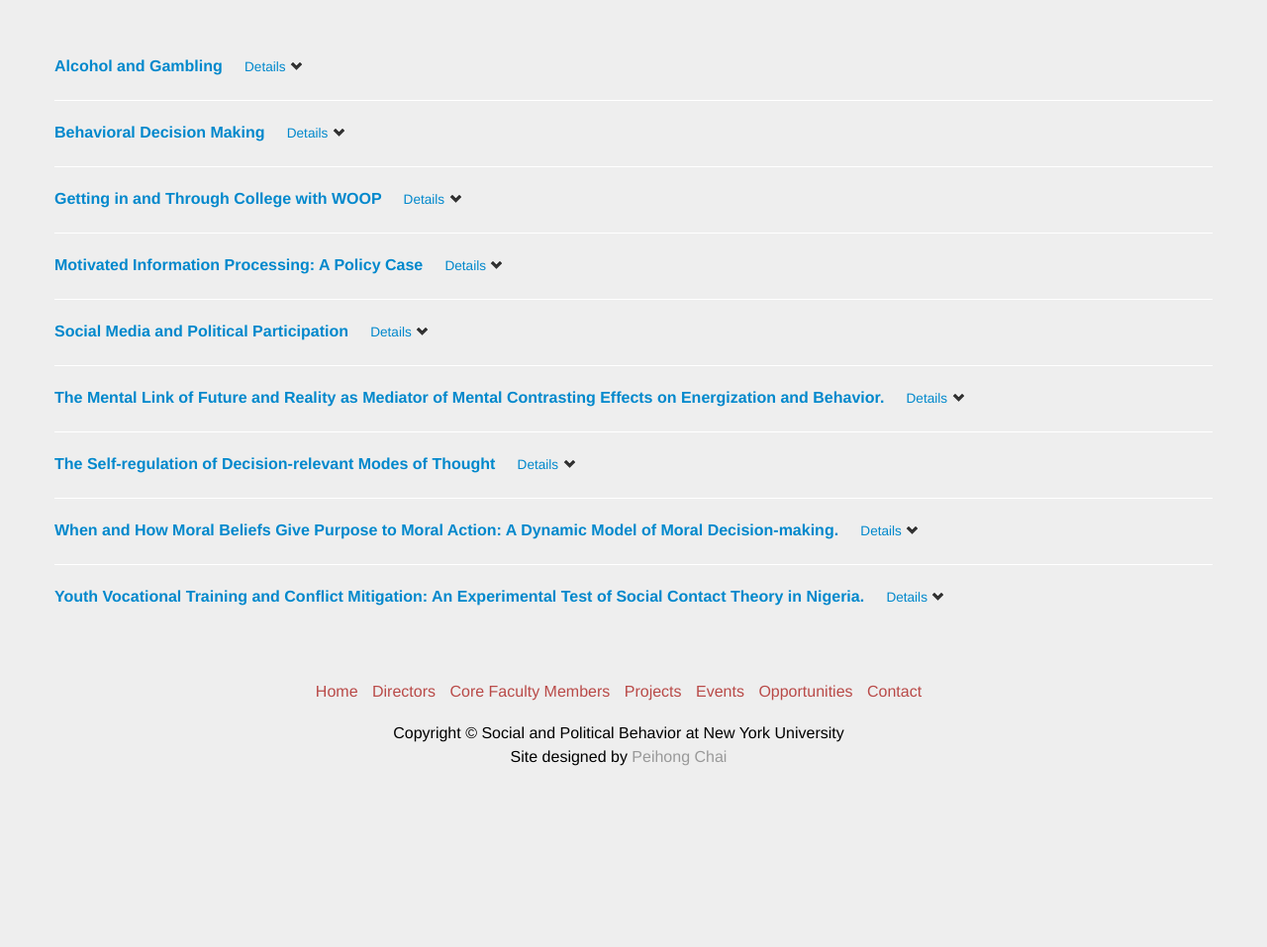
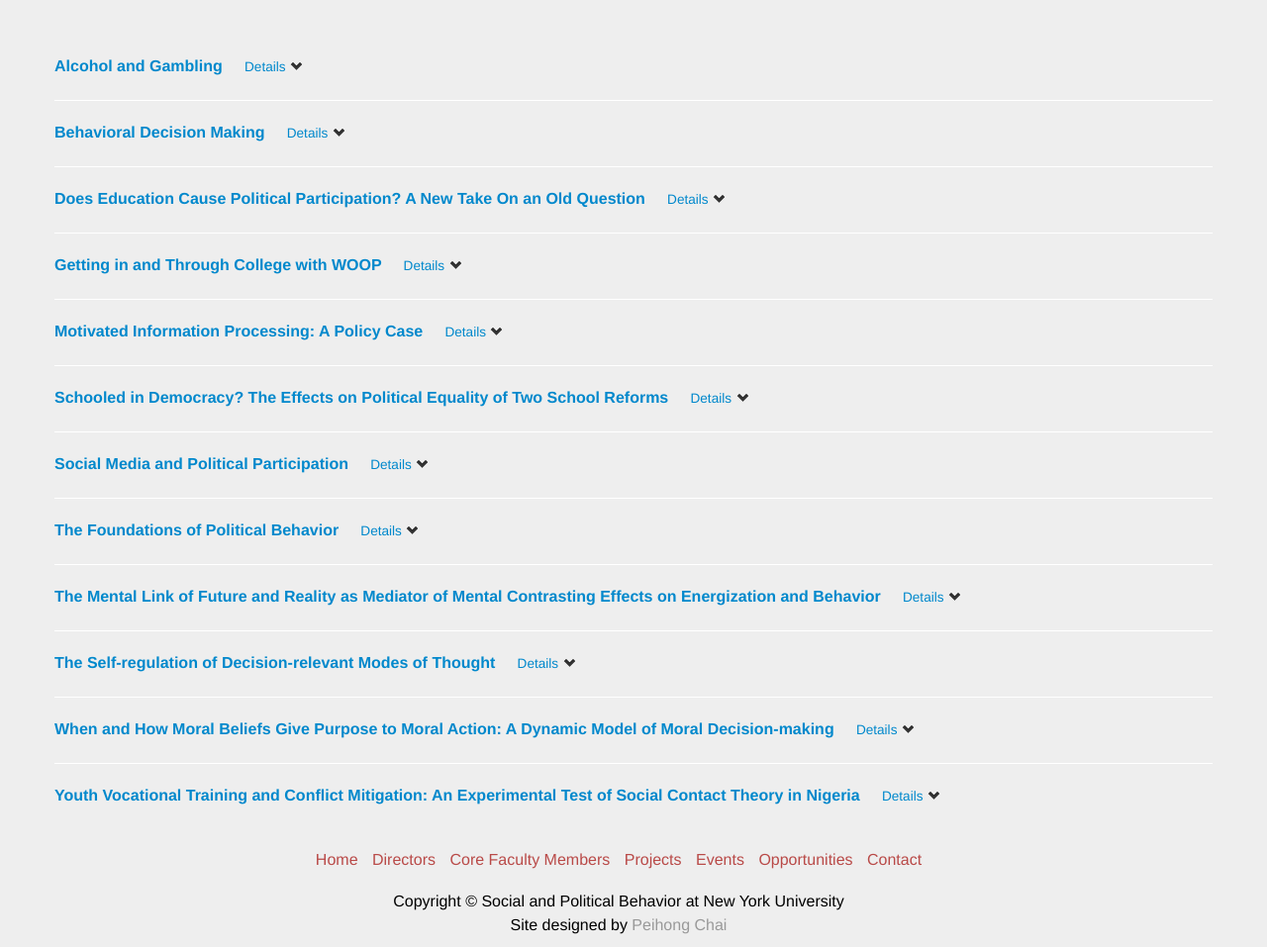
Before and after one commit to SMAPPNYU/Center-Website, a plain HTML site: page projects.html in a window 1280 px wide. Shown: the part 133-1090 px from the top of the page at 99% size. Before the commit the page ends 920 px from the top, so only its background shows below. Drawn offline with nearby package versions, Linux system fonts and the light colour scheme.

Commit message:
Finished All the updates

```diff
--- a/projects.html
+++ b/projects.html
@@ -58,7 +58,7 @@
           <i class="icon-chevron-down"></i>
         </a>
         <div id="project8" class="collapse row-fluid">
-          <br><br>
+          <h5>Description</h5>
           <p>
             Acute alcohol intake and its effects on risk perception in gambling situations are analyzed.
           </p>
@@ -75,13 +75,46 @@
           <i class="icon-chevron-down"></i>
         </a>
         <div id="project5" class="collapse row-fluid">
-          <br><br>
+          <h5>Description</h5>
           <p>
             An established self-regulation strategy (i.e., mental contrasting with implementation intentions; summary by Oettingen, 2012) is used to instigate either slow (reflective) or fast (reflexive) decision making. It is then assessed for what type of decision problems one or the other style of making decisions is more conducive to arrive at selfish or fair decision outcomes.
           </p>
           <h5>Principal Investigators:</h5>
           Peter Gollwitzer <br>
           <h5>Funding Source:</h5> German Research Foundation
+        </div>
+        <hr>
+        <a data-toggle="collapse"  href="#project12">
+          <strong>Does Education Cause Political Participation? A New Take On an Old Question
+          </strong>
+          &nbsp;&nbsp;&nbsp;
+          <small>Details</small>
+          <i class="icon-chevron-down"></i>
+        </a>
+        <div id="project12" class="collapse row-fluid">
+          <h5>Description</h5>
+          <p>
+            Why are some people more politically engaged and interested than others? This is one
+            of the classic questions within political science. It has long been argued that education is
+            crucial for explaining individual differences in political engagement. Recently, however,
+            questions have been raised whether the well-established relationship between education
+            and political engagement in whole or in part is explained by underlying factors that cause
+            both the level of education and the willingness of individuals to exercise their rights as
+            citizens. The problem with much of the previous research in this area is that it is based
+            on research designs and methods unable to clearly establish whether the relationship
+            between education and political participation is indeed causal.
+
+            This project utilizes Swedish registry data to examine the relationship between education
+            and political participation using two different methods. First, we will use the natural
+            experiment based on Swedish school reforms. Second, we will use a twin design where
+            we study the differences in education and political participation within twin pairs.
+          </p>
+          <h5>Principal Investigators:</h5>
+          Chris Dawes<br>
+          Sven Oskarsson<br>
+          Karl-Oskar Lindgren<br>
+          David Cesarini<br>
+          <h5>Funding Source:</h5> Swedish Research Council (2013-2016)
         </div>
         <hr>
         <a data-toggle="collapse"  href="#project7">
@@ -92,7 +125,7 @@
           <i class="icon-chevron-down"></i>
         </a>
         <div id="project7" class="collapse row-fluid">
-          <br><br>
+          <h5>Description</h5>
           <p>
             The self-regulation strategy of mental contrasting with implementation intentions (MCII) is provided to high school students of disadvantaged background to facilitate the transition to college.
           </p>
@@ -110,8 +143,7 @@
         </a>
         <div id="project1" class="collapse row-fluid">
           <p>
-            <br>
-            <br>
+          <h5>Description</h5>
             Why do people so often hold tight to their political attitudes, even in the face of contradictory evidence? This project focuses on the ways in which our goals and desires can shape how we evaluate, remember, and experience politically relevant information. Several policy issues in the United States today are highly contentious. Disagreement at times centers not on how best to tackle the problem, but on whether the problem exists. This project draws from several literatures to hypothesize that the motivation to protect the economic system in the United States may impact the way that individuals process information about policy issues. <br><br>
 
             System Justification Theory posits that individuals are motivated to defend, bolster, and justify the socioeconomic and political arrangements in which they live. This motivation is stronger in some people than others and can also be affected by situational factors. System justification is often beneficial in the short term, in that it alleviates the anxiety, uncertainty, and fear elicited by threats to the status quo. However, in the long term system justification can interfere with intentions or active attempts to correct system-level problems. Recent empirical evidence indicates that, to the extent that policy initiatives are seen as threatening to our economic competitiveness, individuals may be motivated to deny problems in order to maintain the societal status quo. This research has also demonstrated that ideological differences in policy attitudes between those who identify as partisans are at least partially due to individual differences in system justification motivation. <br><br>
@@ -125,9 +157,45 @@
           John T. Jost (Psychology and Politics)<br>
           <h5>Funding Source:</h5> National Science Foundation Award # SES-1226944
         </div>
+        <hr>
+        <a data-toggle="collapse"  href="#project11">
+          <strong>Schooled in Democracy? The Effects on Political Equality of Two School Reforms
+          </strong>
+          &nbsp;&nbsp;&nbsp;
+          <small>Details</small>
+          <i class="icon-chevron-down"></i>
+        </a>
+        <div id="project11" class="collapse row-fluid">
+          <h5>Description</h5>
+          <p>
+            Promoting young peoples’ ability to think and act democratically has been a key
+            objective of the Swedish education policy throughout the postwar period. During
+            this period the Swedish education policy was also marked by a clear ideal of social
+            equality. The argument that equal access to education for children from different social
+            backgrounds should generate equal opportunities later in life has been central to many
+            of the educational reforms that have been implemented over the last century. Much of
+            the research into the effects of educational reforms has focused on how changes in the
+            education system have affected social equality in various aspects such as recruitment to
+            higher education, occupation, and income. However, there is only limited research on
+            how school reforms have impacted political equality in society.<br><br>
 
+            This project aims to fill the knowledge gap that exists about the effects of different
+            educational reforms on political equality. We will study the extent to which two of
+            major education reforms in Sweden, the compulsory school reform in 1962 and the high
+            school reform in 1991, helped to reduce the differences in political participation between
+            individuals with different social backgrounds. This will be done with both statistical
+            analysis based on the unique Swedish registry data and qualitative interviews with
+            individuals who were subject to these reforms.
+          </p>
+          <h5>Principal Investigators:</h5>
+          Chris Dawes<br>
+          Sven Oskarsson<br>
+          Karl-Oskar Lindgren<br>
+          David Cesarini<br>
+          Josefina Erikson<br>
+          <h5>Funding Source:</h5> Swedish Research Council (2013-2017)
+        </div>
         <hr>
-
         <a data-toggle="collapse"  href="#project2">
           <strong>Social Media and Political Participation</strong>
           &nbsp;&nbsp;&nbsp;
@@ -135,7 +203,7 @@
           <i class="icon-chevron-down"></i>
         </a>
         <div id="project2" class="collapse row-fluid">
-          <br><br>
+          <h5>Description</h5>
           The SMaPP team is working on an interdisciplinary research project that has been funded by the NYU
           Research Investment Fund and the INSPIRE program of the National Science Foundation. The project is
           entitled “Computer Learning of Dynamical Systems to Investigate Cognitive and
@@ -171,15 +239,42 @@
           <h5>Funding Source:</h5> National Science Foundation Award # SES-1248055
         </div>
         <hr>
+        <a data-toggle="collapse"  href="#project10">
+          <strong>The Foundations of Political Behavior
+          </strong>
+          &nbsp;&nbsp;&nbsp;
+          <small>Details</small>
+          <i class="icon-chevron-down"></i>
+        </a>
+        <div id="project10" class="collapse row-fluid">
+          <h5>Description</h5>
+          <p>
+            Individuals differ in their levels of trust and in their social and risk preferences. This
+            project explores how these differences matter for the classic outcomes of political
+            behavior: participation, policy and party preferences, and partisanship. Using a series of
+            laboratory experiments and surveys in Canada, the United States, the United Kingdom,
+            and Australia, we show that basic differences between individuals structure their political
+            behavior. Citizens who exhibit greater social preferences are more likely to vote. Citizens
+            who are more risk loving are less supportive of redistributive policies, while citizens
+            who are more trusting of government are more supportive. And the partisanship to which
+            citizens adhere varies with their social preferences and their levels of trust.
+          </p>
+          <h5>Principal Investigators:</h5>
+          Chris Dawes<br>
+          Peter Loewen<br>
+          Raymond Duch<br>
+          <h5>Funding Source:</h5> Social Sciences and Humanities Research Council of Canada (2011 - 2014)
+        </div>
+        <hr>
         <a data-toggle="collapse"  href="#project9">
-          <strong>The Mental Link of Future and Reality as Mediator of Mental Contrasting Effects on Energization and Behavior.
+          <strong>The Mental Link of Future and Reality as Mediator of Mental Contrasting Effects on Energization and Behavior
           </strong>
           &nbsp;&nbsp;&nbsp;
           <small>Details</small>
           <i class="icon-chevron-down"></i>
         </a>
         <div id="project9" class="collapse row-fluid">
-          <br><br>
+          <h5>Description</h5>
           <p>
             Processes mediating the effects of the self-regulation strategy of mental contrasting of future and reality on behavior change are analyzed.
           </p>
@@ -196,7 +291,7 @@
           <i class="icon-chevron-down"></i>
         </a>
         <div id="project4" class="collapse row-fluid">
-          <br><br>
+          <h5>Description</h5>
           <p>
             The research supported by this grant analyzes whether implementation intentions (if-then plans) can be used to promote deliberative mindsets thus arriving at thoughtful decisions. Different decision making paradigms are employed reaching from the ultimatum game, to sunk cost situations and negotiation tasks (e.g., sharing common goods).
           </p>
@@ -208,14 +303,14 @@
         <hr>
 
         <a data-toggle="collapse"  href="#project3">
-          <strong>When and How Moral Beliefs Give Purpose to Moral Action: A Dynamic Model of Moral Decision-making.
+          <strong>When and How Moral Beliefs Give Purpose to Moral Action: A Dynamic Model of Moral Decision-making
           </strong>
           &nbsp;&nbsp;&nbsp;
           <small>Details</small>
           <i class="icon-chevron-down"></i>
         </a>
         <div id="project3" class="collapse row-fluid">
-          <br><br>
+          <h5>Description</h5>
           <p>
             For decades, psychologists believed that moral action was determined by conscious reasoning. Recently, theorists have argued that moral intuitions are automatically triggered and enacted prior to conscious reasoning. We offer a potential reconciliation of these two perspectives. We propose that: (1) moral beliefs affect decision-making and action; (2) these beliefs are not necessarily automatically activated, but are influential when people operate in a moral mindset—which can be adopted intentionally; and (3) these beliefs influence attentional processes, which can increase their influence on behavior. In sum, moral mindsets increase the strength with which conscious moral beliefs predict action. In alternative mindsets, moral beliefs may go unexpressed.
           </p>
@@ -226,14 +321,14 @@
         <hr>
 
         <a data-toggle="collapse"  href="#project6">
-          <strong>Youth Vocational Training and Conflict Mitigation: An Experimental Test of Social Contact Theory in Nigeria.
+          <strong>Youth Vocational Training and Conflict Mitigation: An Experimental Test of Social Contact Theory in Nigeria
           </strong>
           &nbsp;&nbsp;&nbsp;
           <small>Details</small>
           <i class="icon-chevron-down"></i>
         </a>
         <div id="project6" class="collapse row-fluid">
-          <br><br>
+          <br>
           <p>
             <strong>The project asks the following question:</strong>
             <br>
```
Also changed, not shown: faculty.html (+5 -3 lines).
